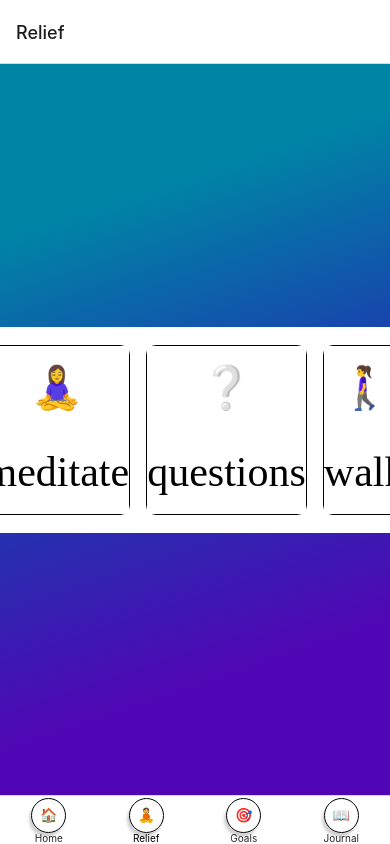
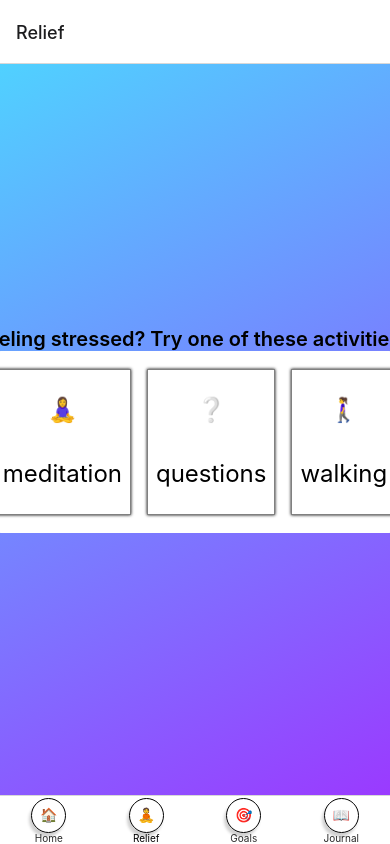
Before and after one commit to Relievely/frontend, a React Native app: screen /Relief in a window 390 px wide. Built offline with nearby package versions, Linux system fonts and the light colour scheme; a web font is replaced by a local one; what expo-linking would draw is missing.

Commit message:
changed methods page and graph background

```diff
--- a/components/Graph.tsx
+++ b/components/Graph.tsx
@@ -99,9 +99,9 @@ export class Graph extends Component<{ style: any }> {
                     yAxisInterval={1} // optional, defaults to 1
                     formatYLabel={(v: string): string => MoodType[Number(v)]}
                     chartConfig={{
-                        backgroundColor: "#e26a00",
-                        backgroundGradientFrom: "#fb8c00",
-                        backgroundGradientTo: "#ffa726",
+                        backgroundColor: "#823dcc",
+                        backgroundGradientFrom: "#823dcc",
+                        backgroundGradientTo: "#823dcc",
                         decimalPlaces: 0, // optional, defaults to 2dp
                         color: (opacity = 1) => `rgba(255, 255, 255, ${opacity})`,
                         labelColor: (opacity = 1) => `rgba(255, 255, 255, ${opacity})`,
--- a/components/MoodSelector.tsx
+++ b/components/MoodSelector.tsx
@@ -70,7 +70,6 @@ const styles = StyleSheet.create({
         marginHorizontal: "20%"
     },
     text: {
-        fontStyle: "italic",
         marginLeft: 10,
         padding: 4,
     }
--- a/screens/HomeScreen.tsx
+++ b/screens/HomeScreen.tsx
@@ -9,7 +9,7 @@ export default function HomeScreen({ navigation }: RootTabScreenProps<"Home">) {
 
   return (
     <LinearGradient style={styles.cardContainer}
-                    colors={["#0085A6", "#1C39AE", "#5106B5"]} locations={[0.2, 0.5, 0.8]} start={{ x: .5, y: .2 }}
+                    colors={["#50d1ff", "#9a3aff"]} locations={[0, 1]} start={{ x: 0, y: 0 }}
                     end={{ x: 1, y: 1 }}>
       <SafeAreaView>
         <ScrollView>
--- a/screens/JournalScreen.tsx
+++ b/screens/JournalScreen.tsx
@@ -10,8 +10,8 @@ import MoodSelector from "../components/MoodSelector";
 export default function JournalScreen({navigation}: RootTabScreenProps<'Journal'>) {
     return (
         <LinearGradient style={styles.container}
-                        colors={["#0085A6", "#1C39AE", "#5106B5"]} locations={[0.2, 0.5, 0.8]} start={{x: .5, y: .2}}
-                        end={{x: 1, y: 1}}>
+                        colors={["#50d1ff", "#9a3aff"]} locations={[0, 1]} start={{ x: 0, y: 0 }}
+                        end={{ x: 1, y: 1 }}>
             <SafeAreaView style={{marginHorizontal: 100}}>
                 <ScrollView style={styles.scrollContainer}>
                     <View style={styles.cardContainer}>
--- a/screens/ReliefScreen.tsx
+++ b/screens/ReliefScreen.tsx
@@ -1,4 +1,4 @@
-import {SafeAreaView, ScrollView, StyleSheet} from 'react-native';
+import {SafeAreaView, ScrollView, StyleSheet, TouchableHighlight} from 'react-native';
 
 import EditScreenInfo from '../components/EditScreenInfo';
 import { Text, View } from '../components/Themed';
@@ -9,22 +9,37 @@ import React from "react";
 export default function ReliefScreen({ navigation }: RootTabScreenProps<'Relief'>) {
   return (
       <LinearGradient style={styles.cardContainer}
-                      colors={["#0085A6", "#1C39AE", "#5106B5"]} locations={[0.2, 0.5, 0.8]} start={{ x: .5, y: .2 }}
+                      colors={["#50d1ff", "#9a3aff"]} locations={[0, 1]} start={{ x: 0, y: 0 }}
                       end={{ x: 1, y: 1 }}>
         <SafeAreaView>
           <ScrollView>
+            <Text style={styles.title}>Feeling stressed? Try one of these activities:</Text>
             <View style={styles.view}>
               <View style={styles.box}>
-                <Text style={styles.text}>🧘‍♀️</Text>
-                <Text style={styles.text}>meditate</Text>
+
+                <TouchableHighlight>
+                  <View style={styles.button}>
+                    <Text style={styles.text}>🧘‍♀️</Text>
+                    <Text style={styles.text}>meditation</Text>
+                  </View>
+                </TouchableHighlight>
+
               </View>
               <View style={styles.box}>
+                <TouchableHighlight>
+                  <View style={styles.button}>
                 <Text style={styles.text}>❔</Text>
                 <Text style={styles.text}>questions</Text>
+                  </View>
+                </TouchableHighlight>
               </View>
               <View style={styles.box}>
+                <TouchableHighlight>
+                  <View style={styles.button}>
                 <Text style={styles.text}>🚶‍♀️</Text>
-                <Text style={styles.text}>walk</Text>
+                <Text style={styles.text}>walking</Text>
+                  </View>
+                </TouchableHighlight>
               </View>
             </View>
 
@@ -40,36 +55,39 @@ const styles = StyleSheet.create({
     alignItems: "center",
     justifyContent: "center",
     fontFamily: "comfortaa",
+    textAlign: "center",
   },
   title: {
     fontSize: 20,
-    fontWeight: "bold"
-  },
-  separator: {
-    marginVertical: 30,
-    height: 1,
-    width: "80%"
+    fontWeight: "600",
   },
   text: {
     color: "black",
     backgroundColor: "white",
-    fontSize: 42,
-    lineHeight: 84,
+    fontSize: 24,
+    lineHeight: 64,
     textAlign: "center",
-    fontFamily: "comfortaa",
   },
   view: {
+    borderRadius: 25,
+    width: '100%',
     display: "flex",
     flexDirection: "row",
     padding: 10,
     backgroundColor: "white",
-    borderRadius: 10,
-    marginHorizontal: 15,
+    fontFamily: 'comfortaa',
+    fontSize: 16,
   },
+
   box: {
-    borderColor: "black",
+    borderColor: "grey",
     borderWidth: 1,
-    margin: 8,
-    borderRadius: 10,
+    padding: 8,
+    margin:8,
+    shadowRadius: 3,
+    backgroundColor: "white",
+  },
+  button: {
+    borderRadius: 15,
   }
 });
--- a/screens/SettingsScreen.tsx
+++ b/screens/SettingsScreen.tsx
@@ -11,7 +11,7 @@ import React from "react";
 export default function SettingsScreen() {
     return (
         <LinearGradient style={styles.cardContainer}
-                        colors={["#0085A6", "#1C39AE", "#5106B5"]} locations={[0.2, 0.5, 0.8]} start={{ x: .5, y: .2 }}
+                        colors={["#148cb8", "#823dcc"]} locations={[0, 1]} start={{ x: 0, y: 0 }}
                         end={{ x: 1, y: 1 }}>
             <SafeAreaView>
                 <ScrollView>
```
